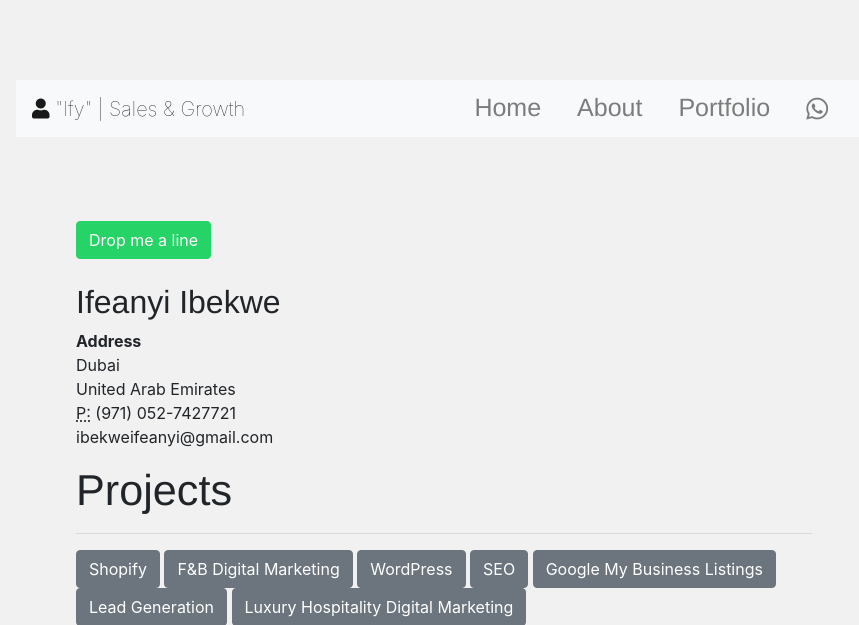
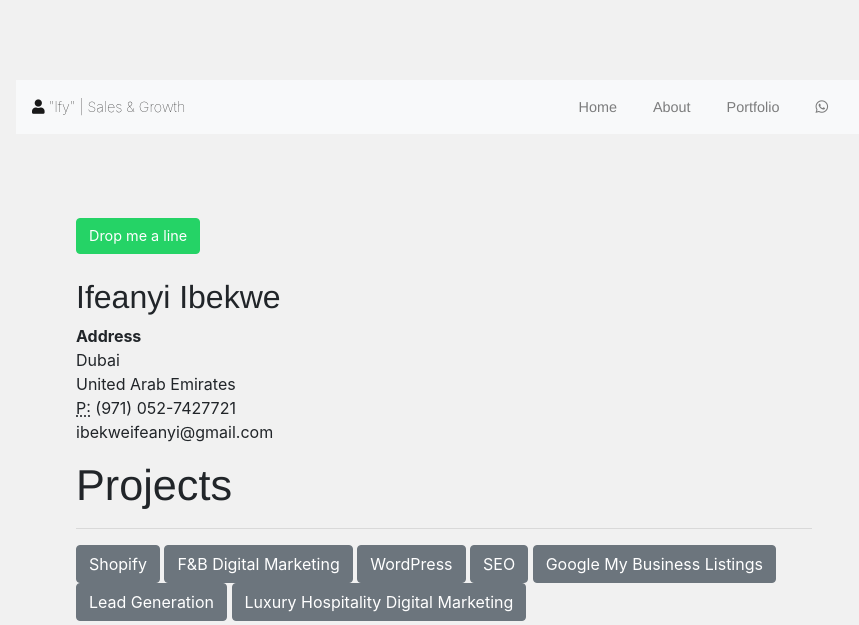
Before and after one commit to IfeanyiIbekwe/ifeanyiibekwe.github.io, a Jekyll site: the page built from portfolio/index.html, in a window 1280 px wide. Shown: the top 625 px of the page, without its empty margins (196-1055 px from the left). Built offline with Jekyll 4.4.1, drawn with Linux system fonts in a browser that asks for light colours; grey boxes are pictures that could not be loaded.

Commit message:
Update index.html

```diff
--- a/portfolio/index.html
+++ b/portfolio/index.html
@@ -49,7 +49,7 @@ a:hover { text-decoration: underline; }
             text-decoration: none;
             color: #999;
             font-weight: 100;
-            font-size: 25px;
+        font-size: 0.9em !important;
         }
 
         a:hover {
```
